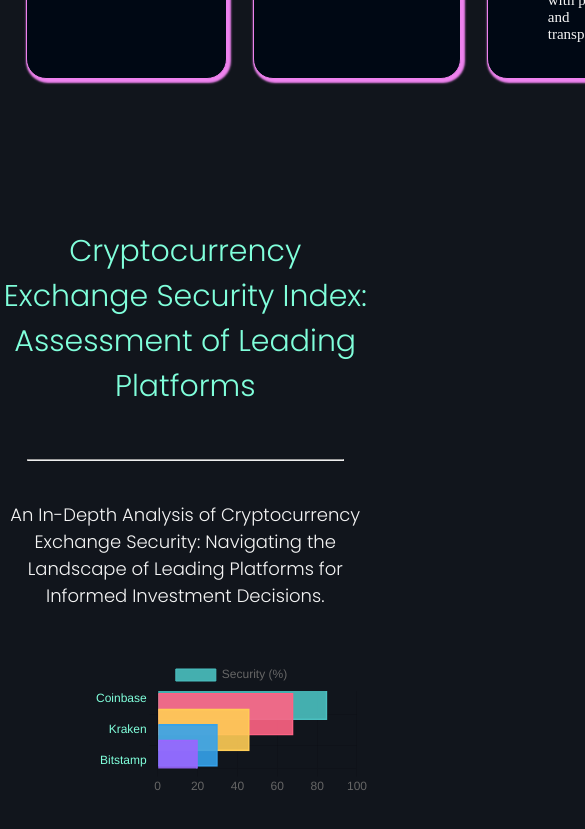
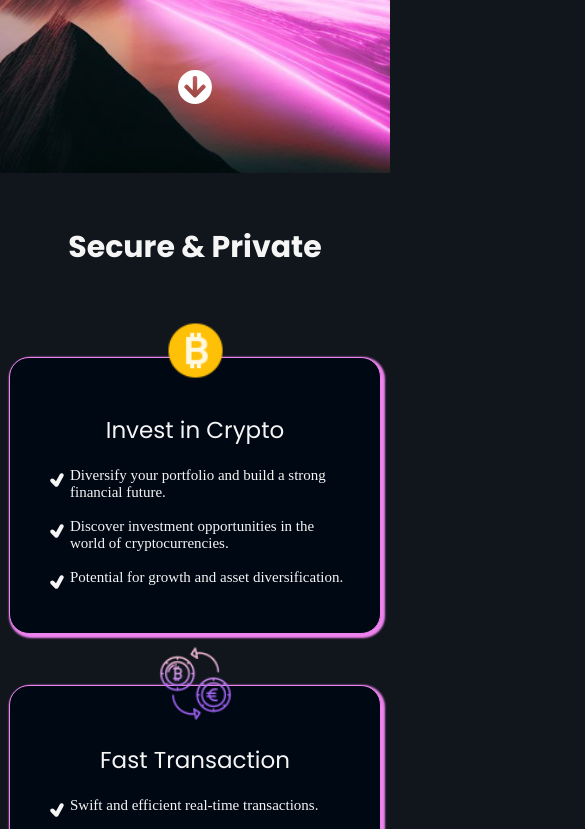
Before and after one commit to luccamicale/CryptoCurrencies, a React app: page / in a window 390 px wide. Shown: the part 671-1500 px from the top of the page, 585 px wide, since content can reach past the window. Built offline with nearby package versions, Linux system fonts and the light colour scheme; some packages are replaced by stand-ins of ours.

Commit message:
fix: :art: I fixed a problem with the sizes to the version mobile

```diff
--- a/src/Graphics/BarChart.jsx
+++ b/src/Graphics/BarChart.jsx
@@ -9,7 +9,6 @@
 
     if (chartRef.current) {
       const ctx = chartRef.current.getContext('2d');
-
 
       if (myChart) {
         myChart.destroy();
@@ -59,7 +58,6 @@
       });
     }
 
-
     return () => {
       if (myChart) {
         myChart.destroy();
@@ -67,7 +65,7 @@
     };
   }, [data]);
 
-  return <canvas ref={chartRef} style={{ maxWidth: '800px', maxHeight: '65%', marginLeft: '25%' }} />;
+  return <canvas ref={chartRef} style={{ width: '100%', height: 'auto', maxWidth: '800px', maxHeight: '65%', marginLeft: '25%' }} />;
 };
 
 export default BarChart;
--- a/src/components/Home/Home.jsx
+++ b/src/components/Home/Home.jsx
@@ -3,13 +3,14 @@
 import iconBitcoin from '../../imgs/iconBitcoin.png'
 import privacidad from '../../imgs/privacidad.png'
 import reembolso from '../../imgs/reembolso.png'
-import { Background, Boxgeneral, ConatinerBoxIcon, ConatinerBoxText, ConatinerBoxTitle, ContactInfo, ContainerArrowDown, ContainerBoxsecure, ContainerChart, ContainerContact, ContainerDivTick, ContainerHr, ContainerIconSecurePrivate, ContainerSectionOne, ContainerSectionTwo, ContainerSecureSubText, ContainerTextTick, ContainerTitle, GraficoInvest, RoundedImageContainer, SecurePrivate, SecureSubText, SecureText, SmoothScrollLink, SubTitleChart, TitleChart, TitleContact, WordlBitcoin } from "./style.ts";
+import { Background, BackgroundMobile, Boxgeneral, ConatinerBoxIcon, ConatinerBoxText, ConatinerBoxTitle, ContactInfo, ContainerArrowDown, ContainerArrowSecure, ContainerBoxsecure, ContainerChart, ContainerContact, ContainerDivTick, ContainerHr, ContainerIconSecurePrivate, ContainerLanding, ContainerSectionOne, ContainerSectionTwo, ContainerSecure, ContainerSecureH2, ContainerSecureSubText, ContainerSecureTitle, ContainerTextTick, ContainerTitle, GraficoInvest, MainContainerSecure, MainContainerTitleSecure, RoundedImageContainer, SecurePrivate, SecureSubText, SecureText, SmoothScrollLink, SubTitleChart, TitleChart, TitleContact, WordlBitcoin } from "./style.ts";
 import '../../styles/styles.css'
 import { FaArrowCircleDown } from 'react-icons/fa';
 import { TiTick } from "react-icons/ti";
 import Navbar from "../Navbar/Navbar";
 import BarChart from "../../Graphics/BarChart";
 import Contact from "../Contact/Contact.tsx";
+import builtCrypto from '../../imgs/builtCrypto.jpeg'
 
 
 function Home() {
@@ -33,19 +34,19 @@
   };
 
   return (
-    <div className="App">
-      <div>
-        <Background src={phonebit} alt="Back"/>
+    <div className="App" >
+      <ContainerLanding>
         <Navbar />
+      </ContainerLanding>
 
-        <SmoothScrollLink href="#Secure"onClick={handleSmoothScroll}>
-          <ContainerArrowDown>
+      <ContainerArrowSecure href="#Secure"onClick={handleSmoothScroll}>
         <FaArrowCircleDown size={35} color="white"/>
-          </ContainerArrowDown>
-        </SmoothScrollLink>
-        <SecurePrivate>
-          <SecureText id="Secure">Secure & Private </SecureText>
-        </SecurePrivate>
+      </ContainerArrowSecure>
+
+      <ContainerSecure id="secure">
+        <ContainerSecureH2>Secure & Private</ContainerSecureH2>
+      </ContainerSecure>
+
 
           <ContainerBoxsecure>
           <Boxgeneral>
@@ -110,20 +111,17 @@
           </Boxgeneral>
           </ContainerBoxsecure>
 
-
           <ContainerChart>
             <TitleChart>Cryptocurrency Exchange Security Index: Assessment of Leading Platforms</TitleChart>
             <ContainerHr/>
             <SubTitleChart>An In-Depth Analysis of Cryptocurrency Exchange Security: Navigating the Landscape of Leading Platforms for Informed Investment Decisions.</SubTitleChart>
             <BarChart data={securityPercentages} />
-          {/* <RoundedImageContainer>
-            <WordlBitcoin src={circuloBt} alt="Imagen Redonda" />
-          </RoundedImageContainer> */}
           </ContainerChart>
 
           <Contact />
 
-      </div>
+
+
     </div>
   );
 }
--- a/src/components/Home/style.ts
+++ b/src/components/Home/style.ts
@@ -1,4 +1,6 @@
 import styled from "styled-components";
+import builtCrypto from '../../imgs/builtCrypto.jpeg'
+import phonebit from '../../imgs/phonebit.jpg'
 
 export const Background = styled.img`
  width: 90%;
@@ -9,6 +11,17 @@
   border-radius: 106px;
   padding: 3%;
   margin-left: 2%;
+
+  @media (max-width: 740px) {
+    display: none;
+  }
+`;
+
+export const BackgroundMobile = styled.img`
+  @media (min-width: 740px) {
+    display: none;
+   width: 100%;
+  }
 `;
 
 export const RoundedImageContainer = styled.div`
@@ -56,23 +69,20 @@
 export const SmoothScrollLink = styled.a`
 
 `;
-
-export const SecurePrivate = styled.div`
-  position: absolute;
-  margin: 50%;
-  width: 300px;
-  margin-top: 58%;
-  margin-left: 42%;
-`;
-
-export const SecureText = styled.p`
-  font-size: 35px;
-  color: whitesmoke;
-  font-family: 'Poppins', sans-serif;
-`;
+;
 
 export const ContainerBoxsecure = styled.div`
   display: flex;
+  justify-content: center;
+  gap: 5%;
+  margin-top: 3%;
+
+  @media (max-width: 740px) {
+    display: flex;
+    flex-direction: column;
+    align-items: center;
+
+  }
 `;
 
 export const Boxgeneral = styled.div`
@@ -85,14 +95,18 @@
   border: 1px solid violet;
   border-radius: 20px;
   padding: 35px;
-  margin-top: 72%;
-  margin-left: 7%;
+
+
   box-shadow: 2px 2px 2px 2px violet;
   /* opacity: 0.6; */
 
   /* &:hover {
     background: linear-gradient(to bottom, #C31432, #240046);
   } */
+
+  @media (max-width: 740px) {
+    margin-top: 13%;
+  }
 `;
 
 export const ConatinerBoxIcon = styled.div`
@@ -160,8 +174,13 @@
 export const ContainerContact = styled.div`
   margin-top: 100px;
   height: auto;
-  width: 105.2%;
+  width: 100%;
   display: flex;
+
+  @media (max-width: 740px) {
+    display: flex;
+    flex-direction: column;
+  }
 `;
 
 export const ContainerSectionOne = styled.div`
@@ -171,12 +190,20 @@
 flex-direction: column;
 align-items: center;
 /* border-radius: 10px 10px 10px 10px; */
+
+@media (max-width: 740px) {
+  width: 100%;
+}
 `;
 
 export const ContainerSectionTwo = styled.div`
   background-color: #f2e9e4;
   width: 60%;
   /* border-radius: 10px 10px 10px 10px; */
+
+  @media (max-width: 740px) {
+  width: 100%;
+}
 `;
 
 export const TitleContact = styled.h2`
@@ -211,3 +238,55 @@
 export const ContainerTextTick = styled.div`
 
 `;
+
+////////////////////////////////////////////////////////////////////
+
+
+export const MainContainerTitleSecure  = styled.div`
+  display: flex;
+  width: 100%;
+  justify-content: center;
+  font-family: 'Poppins', sans-serif;
+`;
+
+export const ContainerLanding = styled.div`
+width: 95%;
+height: 100vh;
+margin-left: 2.5%;
+background-size: cover;
+background-image: url(${phonebit});
+position: relative;
+border-radius: 76px;
+margin-right: 2.5%;
+
+@media (max-width: 740px) {
+  width: 100%;
+  height: 100vh; /* Cambiado a viewport height para asegurarse de que ocupe toda la pantalla */
+  background-size: cover;
+  background-image: url(${builtCrypto});
+  margin: 0;
+  border-radius: 0px;
+}
+`;
+
+export const ContainerArrowSecure = styled.div`
+  position: absolute;
+  bottom: 10%;
+  left: 50%;
+  transform: translate(-50%, 50%);
+  z-index: 2;
+  cursor: pointer;
+`;
+
+export const ContainerSecure = styled.div`
+  display: flex;
+  margin-top: 7%;
+  justify-content: center;
+`;
+
+export const ContainerSecureH2 = styled.h2`
+  font-family: 'Poppins', sans-serif;
+  color: whitesmoke;
+  font-size: 30px;
+  text-align: center;
+`;
--- a/src/components/Navbar/style.ts
+++ b/src/components/Navbar/style.ts
@@ -24,6 +24,10 @@
     border-radius: 20px;
     padding: 5px;
   }
+
+  @media (max-width: 1100px) {
+    display: none;
+  }
 `;
 
 export const ContainerMainNavbar = styled.div`
--- a/src/styles/styles.css
+++ b/src/styles/styles.css
@@ -1,10 +1,6 @@
 body {
   background-color: #11151c;
-  /* background: linear-gradient(to bottom, #240046, #3e1f47); */
-  width: 95%;
-  height: 100%;
-  background-size: cover;
-  background-repeat: no-repeat;
+  width: 100%;
   margin: 0px;
 }
 
```
Also changed, not shown: src/components/Cryptos/Cryptos.tsx (indentation only), src/imgs/builtCrypto.jpeg (added). Lines whose indentation alone changed are shown as unchanged.
